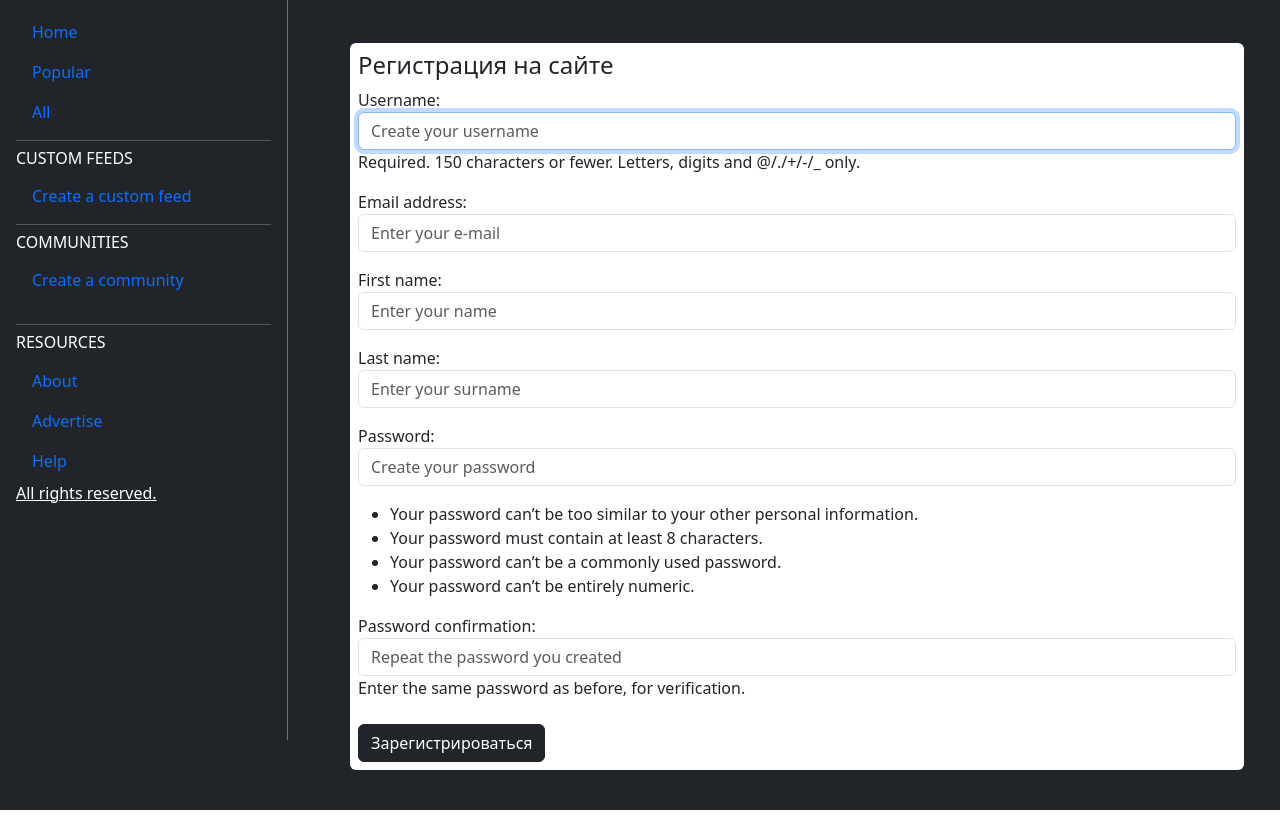
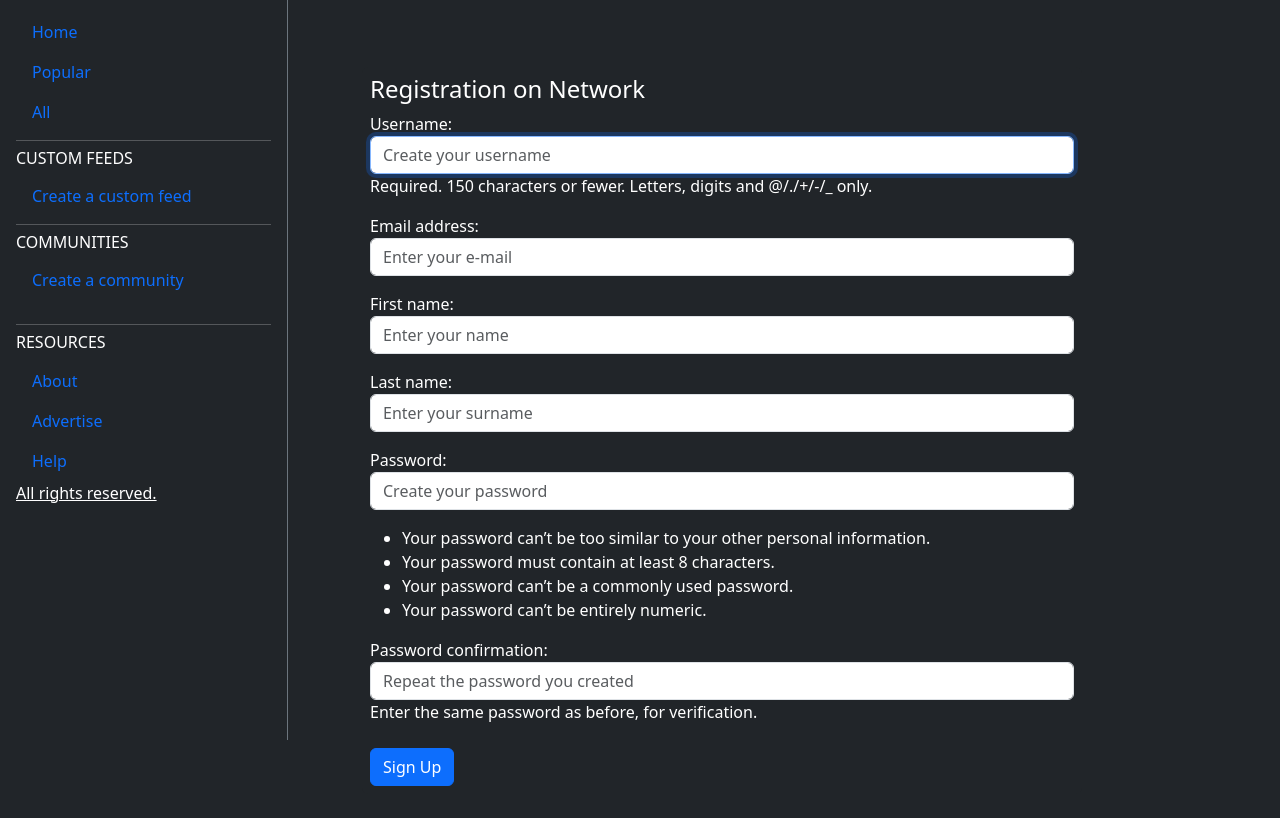
Before and after one commit to cldprgm/Network-vibe, a Django app: page /accounts/register/ in a window 1280 px wide. Shown: the part 57-875 px from the top of the page. Run offline with Django 5.2, Linux system fonts and the light colour scheme.

Commit message:
templates update

```diff
--- a/network_main/network/templates/accounts/user_register.html
+++ b/network_main/network/templates/accounts/user_register.html
@@ -1,16 +1,18 @@
 {% extends 'main.html' %}
 
 {% block content %}
-    <div class="card mb-3 border-0 nth-shadow">
+<div class="container mt-4">
+    <div class="card border-0 bg-dark text-white profile-card" style='width: 45rem;'>
         <div class="card-body">
             <div class="card-title nth-card-title">
-                <h4>Регистрация на сайте</h4>
+                <h4>Registration on Network</h4>
             </div>
             <form method="post" action="{% url 'user_register' %}" enctype="multipart/form-data">
                 {% csrf_token %}
                 {{ form.as_p }}
-                <button type="submit" class="btn btn-dark mt-2">Зарегистрироваться</button>
+                <button type="submit" class="btn btn-primary mt-2">Sign Up</button>
             </form>
         </div>
     </div>
-{% endblock %}
+</div>
+{% endblock content %}
--- a/network_main/network/templates/social_network/post_create.html
+++ b/network_main/network/templates/social_network/post_create.html
@@ -33,7 +33,7 @@
                     {% endfor %}
                 </div>
                 <div class="mb-3 mx-3">
-                    <button type="submit" class="btn btn-primary">Create Post</button>
+                    <button type="submit" class="btn btn-primary mt-2">Create Post</button>
                 </div>
             </form>
         </div>
```
Also changed, not shown: network_main/network/templates/accounts/user_login.html (+6 -4 lines), network_main/network/apps/social_network/migrations/0008_alter_post_category.py (added), network_main/network/apps/social_network/migrations/0009_alter_post_category.py (added).
